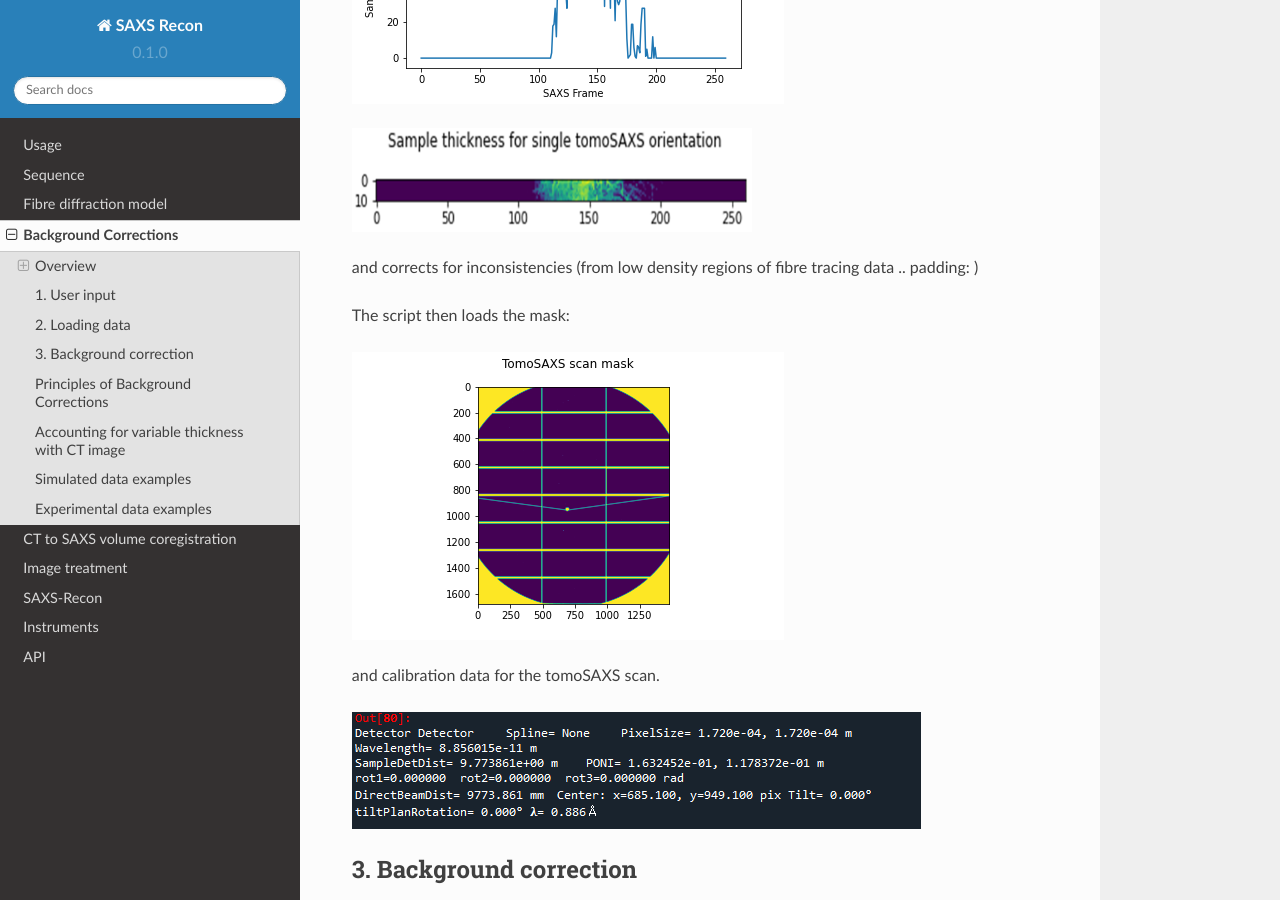
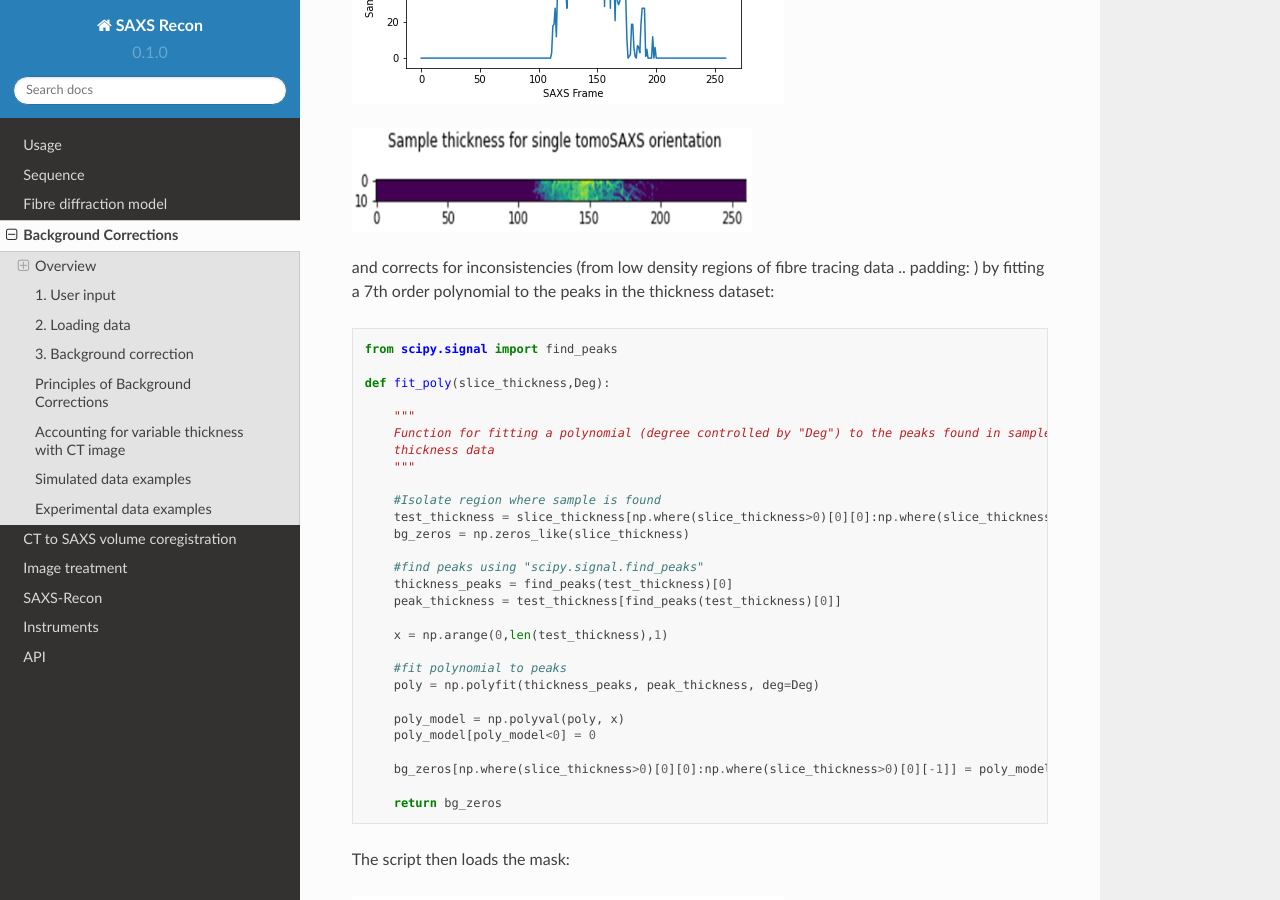
Before and after one commit to himadri111/saxs-docs-tutorial, a Sphinx documentation site: the page built from docs/source/bgrcorr.rst, in a window 1280 px wide and 900 px high, scrolled down 5439 px. Built offline with Sphinx 7.4.7 and the Read the Docs theme 2.0.0, drawn with Linux system fonts in a browser that asks for light colours.

Commit message:
Update bgrcorr.rst

```diff
--- a/docs/source/bgrcorr.rst
+++ b/docs/source/bgrcorr.rst
@@ -152,7 +152,41 @@ JAGGED REGIONS ARE ARTEFACTS - MUST BE CORRECTED WITH FIND PEAKS/SMOOTHING ETC
 .. image:: sample_thickness_img_clip.png
   :width: 400
 
-and corrects for inconsistencies (from low density regions of fibre tracing data :ref:`.. padding:` )
+and corrects for inconsistencies (from low density regions of fibre tracing data :ref:`.. padding:` ) by fitting a 7th order polynomial to the peaks in the thickness dataset:
+
+.. code-block:: python
+
+  from scipy.signal import find_peaks
+
+  def fit_poly(slice_thickness,Deg):
+
+      """
+      Function for fitting a polynomial (degree controlled by "Deg") to the peaks found in sample
+      thickness data
+      """
+
+      #Isolate region where sample is found
+      test_thickness = slice_thickness[np.where(slice_thickness>0)[0][0]:np.where(slice_thickness>0)[0][-1]]
+      bg_zeros = np.zeros_like(slice_thickness)
+
+      #find peaks using "scipy.signal.find_peaks"
+      thickness_peaks = find_peaks(test_thickness)[0]
+      peak_thickness = test_thickness[find_peaks(test_thickness)[0]]
+
+      x = np.arange(0,len(test_thickness),1)
+
+      #fit polynomial to peaks
+      poly = np.polyfit(thickness_peaks, peak_thickness, deg=Deg)
+
+      poly_model = np.polyval(poly, x)
+      poly_model[poly_model<0] = 0
+
+      bg_zeros[np.where(slice_thickness>0)[0][0]:np.where(slice_thickness>0)[0][-1]] = poly_model
+
+      return bg_zeros
+
+
+
 
 
 The script then loads the mask:
```
